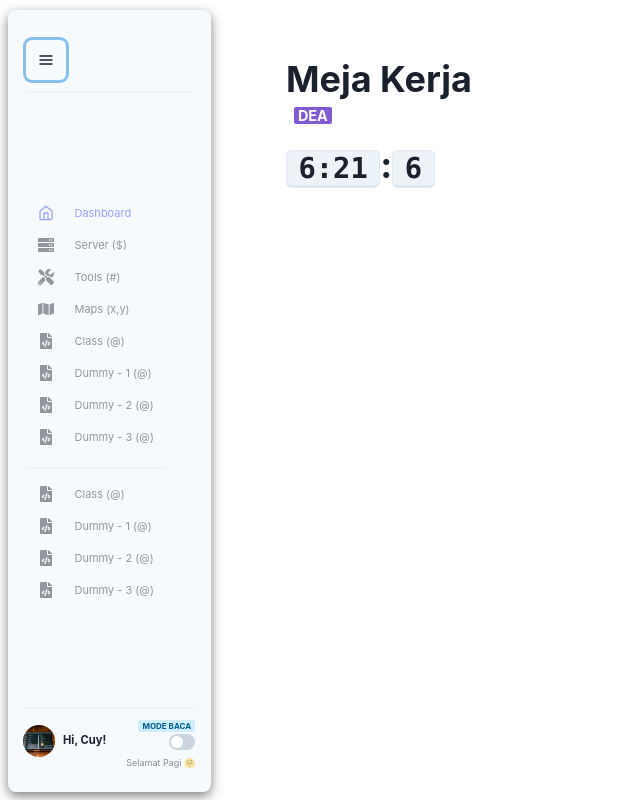
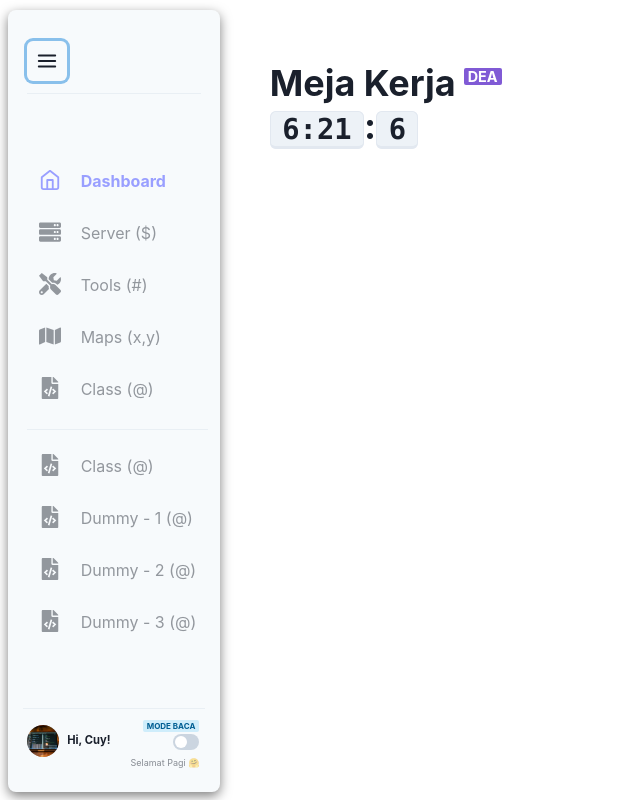
Before and after one commit to wdkana/mkmkmk, a Next.js app: page /dashboard in a window 1280 px wide. Both pictures are taken after a click on the button 53 px from the left and 58 px from the top of the page. Shown: the whole page, without its empty margins (0-640 px from the left). Built offline with nearby package versions, Linux system fonts and the light colour scheme.

Commit message:
add new layout and icon

```diff
--- a/Components/Content/Dashboard.js
+++ b/Components/Content/Dashboard.js
@@ -42,12 +42,10 @@ export default function DashboardComponent(props) {
   };
 
   return (
-    <Container maxW="95%">
+    <Container maxW="100%" mt={5}>
       <Flex
         h="95vh"
         w="100%"
-        p={0}
-        m={0}
         direction={{ base: "column", xl: "row" }}
         spacing={10}
         border="1px solid #fff"
--- a/Components/Header/NavItem.js
+++ b/Components/Header/NavItem.js
@@ -22,6 +22,7 @@ export default function NavItem({
         <Link
           // backgroundColor={active && colorMode != "white" ? "#222" : !bgColor}
           px={3}
+          py={2}
           borderRadius={8}
           _hover={{ textDecor: "none", backgroundColor: bgColor }}
           w={navSize == "large" && "100%"}
@@ -30,9 +31,10 @@ export default function NavItem({
           <MenuButton w="100%">
             <Flex>
               <Icon
-                fontSize={16}
+                fontSize={{ base: 14, md: 22 }}
                 opacity={active ? "100%" : "45%" }
                 color={active ? "#999FFF" : !bgColor}
+                fontWeight={active ? "bold" : "normal"}
                 as={icon}
               />
               <Text
@@ -40,8 +42,9 @@ export default function NavItem({
                 display={navSize == "small" ? "none" : "flex"}
                 whiteSpace="nowrap"
                 opacity={active ? "100%" : "45%" }
+                fontWeight={active ? "bold" : "normal"}
                 color={active && colorMode !== "dark" ? "#999FFF" : !txtColor}
-                fontSize={11}
+                fontSize={{ base: 12, md: 16 }}
               >
                 {title}
               </Text>
--- a/Components/Header/Sidebar.js
+++ b/Components/Header/Sidebar.js
@@ -24,9 +24,9 @@ export default function Sidebar(props) {
     { id: 3, value: 'tools', title: 'Tools (#)', url: 'tools', icon: FaTools },
     { id: 4, value: 'maps', title: 'Maps (x,y)', url: 'maps', icon: FaMap },
     { id: 5, value: 'class', title: 'Class (@)', url: 'class', icon: FaFileCode },
-    { id: 6, value: 'dummy-1', title: 'Dummy - 1 (@)', url: 'dummy-1', icon: FaFileCode },
-    { id: 7, value: 'dummy-2', title: 'Dummy - 2 (@)', url: 'dummy-2', icon: FaFileCode },
-    { id: 8, value: 'dummy-3', title: 'Dummy - 3 (@)', url: 'dummy-4', icon: FaFileCode },
+    // { id: 6, value: 'dummy-1', title: 'Dummy - 1 (@)', url: 'dummy-1', icon: FaFileCode },
+    // { id: 7, value: 'dummy-2', title: 'Dummy - 2 (@)', url: 'dummy-2', icon: FaFileCode },
+    // { id: 8, value: 'dummy-3', title: 'Dummy - 3 (@)', url: 'dummy-4', icon: FaFileCode },
   ]
 
   const dataSubNav = [
@@ -64,6 +64,7 @@ export default function Sidebar(props) {
 
         <IconButton
           background="none"
+          fontSize={{ base: 14, md: 22 }}
           my={3}
           _hover={{ background: "none" }}
           icon={<FiMenu />}
--- a/Components/Layout/Layout.js
+++ b/Components/Layout/Layout.js
@@ -19,7 +19,7 @@ export default function Layout(props) {
         onChangeNavSize={props.onChangeNavSize}
         navSize={props.navSize}
       />
-      <Box display={props.navSize == "small" ? "block" : { base: "none", md: "block" }} p={4}>
+      <Box display={props.navSize == "small" ? "block" : { base: "none", md: "block" }} w="100%" maxH="100vh" overflow="auto scroll">
         {props.children}
       </Box>
     </Flex>
--- a/styles/globals.css
+++ b/styles/globals.css
@@ -5,3 +5,17 @@ body {
   font-family: -apple-system, BlinkMacSystemFont, Segoe UI, Roboto, Oxygen,
     Ubuntu, Cantarell, Fira Sans, Droid Sans, Helvetica Neue, sans-serif;
 }
+
+::-webkit-scrollbar {
+  width: 8px;
+}
+
+::-webkit-scrollbar-track {
+  -webkit-box-shadow: inset 0 0 6px rgba(0, 0, 0, 0.3);
+}
+
+::-webkit-scrollbar-thumb {
+  background-color: darkgrey;
+  outline: 1px solid slategrey;
+  border-radius: 15px;
+}
```
